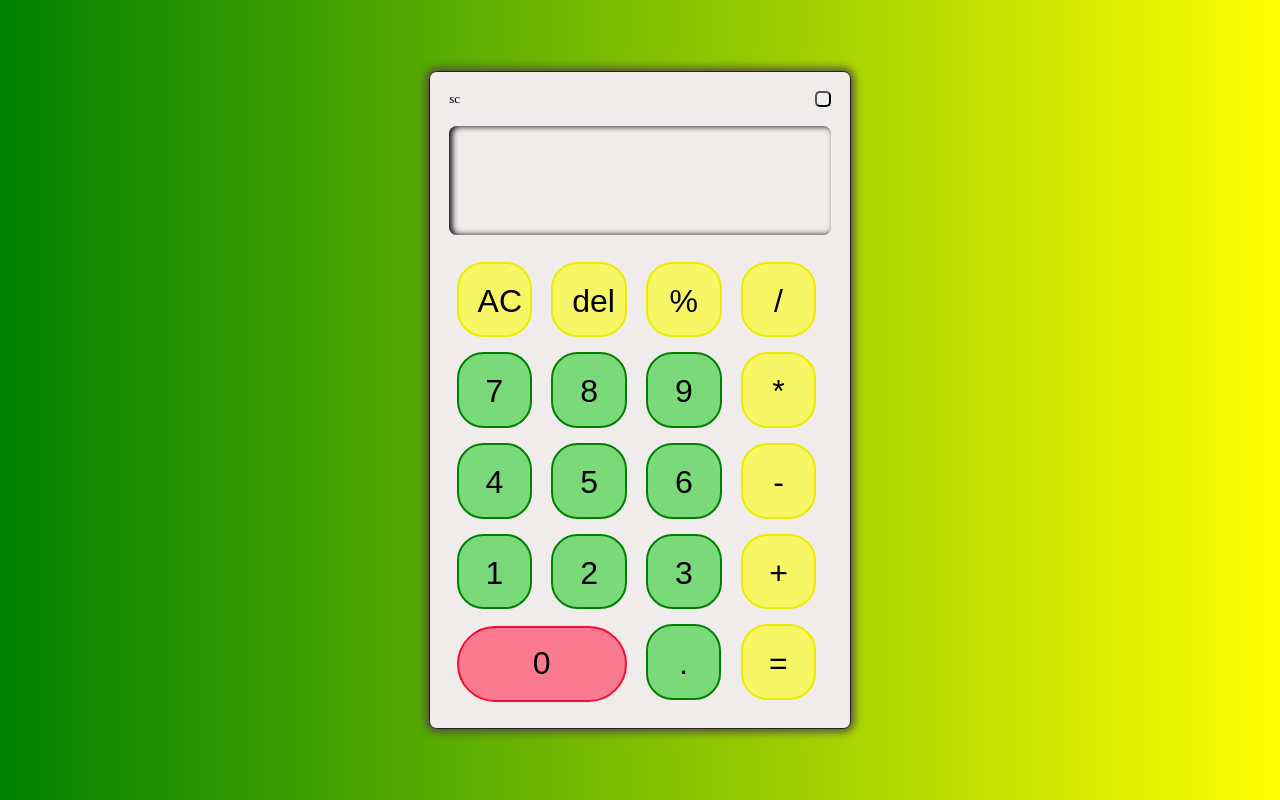
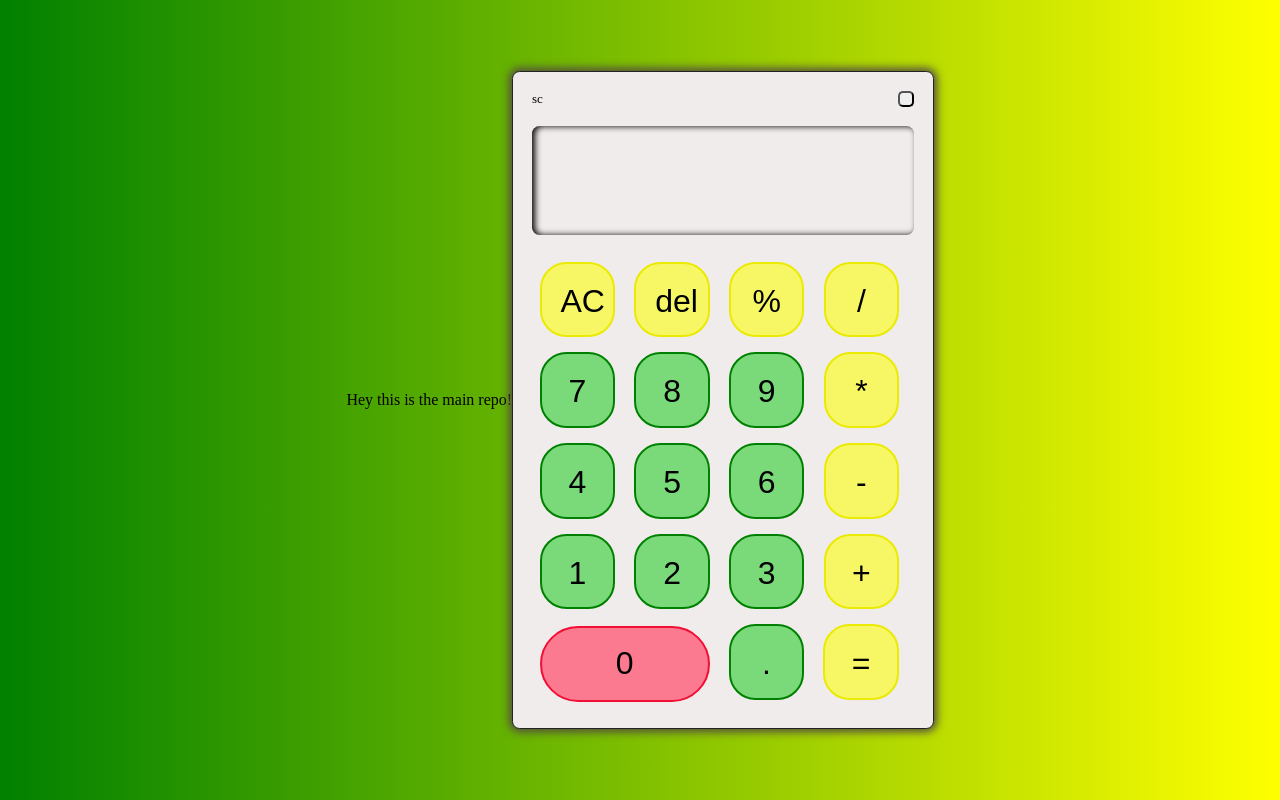
Before and after one commit to Origamini/MyCalci.github.io, a plain HTML site: page index.html in a window 1280 px wide. Drawn offline with Linux system fonts and the light colour scheme.

Commit message:
Update index.html

```diff
--- a/index.html
+++ b/index.html
@@ -4,6 +4,7 @@
         <link rel="stylesheet" href="calculator.css">
     </head>
     <body>
+        <center>Hey this is the main repo!</center>
         <div class="container">
             <div class="line">
                 <small id="small">sc</small>
```
